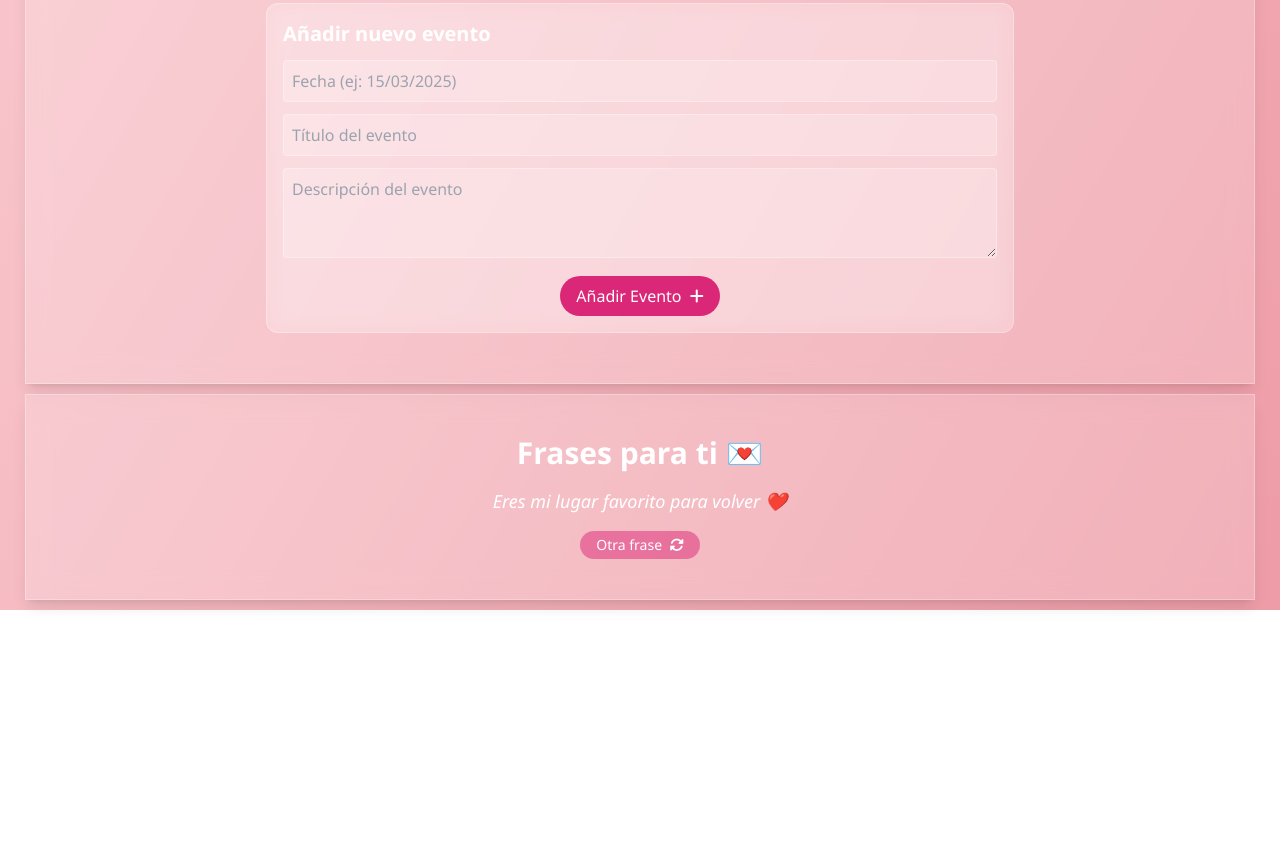
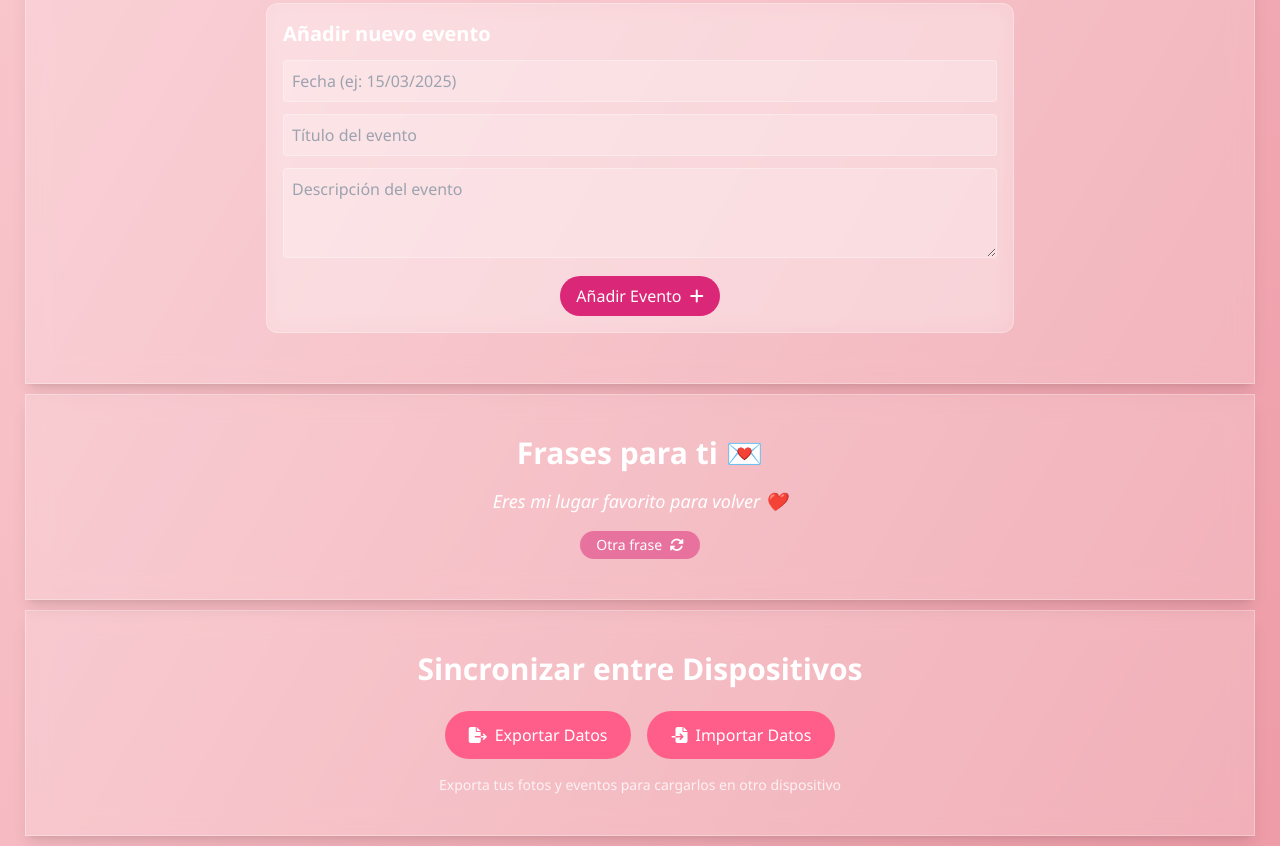
Before and after one commit to devloop307/History, a plain HTML site: page contenido.html in a window 1280 px wide. Shown: the part 1720-2566 px from the top of the page. Before the commit the page ends 2330 px from the top, so only its background shows below. Drawn offline with nearby package versions, Linux system fonts and the light colour scheme.

Commit message:
hello world

```diff
--- a/contenido.html
+++ b/contenido.html
@@ -547,7 +547,23 @@
   </div>
 </section>
 
-
+<!-- Nueva sección: Sincronización entre dispositivos -->
+<section class="py-10 glass p-6 shadow-lg z-10">
+  <div class="max-w-3xl mx-auto text-center">
+    <h2 class="text-3xl font-bold mb-6">Sincronizar entre Dispositivos</h2>
+    <div class="action-buttons justify-center">
+      <button onclick="exportarDatos()" class="action-btn">
+        <i class="fas fa-file-export"></i> Exportar Datos
+      </button>
+      <button onclick="importarDatos()" class="action-btn">
+        <i class="fas fa-file-import"></i> Importar Datos
+      </button>
+    </div>
+    <p class="mt-4 text-sm text-white/80">
+      Exporta tus fotos y eventos para cargarlos en otro dispositivo
+    </p>
+  </div>
+</section>
 
   <script>
     // Variables globales
@@ -928,6 +944,73 @@ function handleImageUpload(event) {
     window.deleteEvent = deleteEvent;
     window.deleteImage = deleteImage;
     window.openImageManager = openImageManager;
+
+    // ===== EXPORTAR/IMPORTAR DATOS ===== //
+function exportarDatos() {
+  const datos = {
+    galleryImages: localStorage.getItem('galleryImages'),
+    timelineEvents: localStorage.getItem('timelineEvents')
+  };
+
+  // Crear archivo JSON descargable
+  const blob = new Blob([JSON.stringify(datos, null, 2)], { type: 'application/json' });
+  const url = URL.createObjectURL(blob);
+
+  const a = document.createElement('a');
+  a.href = url;
+  a.download = 'respaldo_nuestra_historia.json';
+  document.body.appendChild(a);
+  a.click();
+  document.body.removeChild(a);
+
+  setTimeout(() => URL.revokeObjectURL(url), 100);
+
+  alert('✅ Datos exportados! Guarda este archivo .json y compártelo con tu pareja.');
+}
+
+function importarDatos() {
+  const input = document.createElement('input');
+  input.type = 'file';
+  input.accept = '.json';
+
+  input.onchange = (e) => {
+    const file = e.target.files[0];
+    if (!file) return;
+
+    const reader = new FileReader();
+    reader.onload = (event) => {
+      try {
+        const datos = JSON.parse(event.target.result);
+
+        if (!datos.galleryImages && !datos.timelineEvents) {
+          throw new Error("Archivo no válido");
+        }
+
+        if (confirm(`¿Importar ${datos.galleryImages ? 'fotos' : ''} ${datos.timelineEvents ? 'y eventos' : ''}? Los datos actuales se conservarán.`)) {
+          if (datos.galleryImages) {
+            localStorage.setItem('galleryImages', datos.galleryImages);
+          }
+          if (datos.timelineEvents) {
+            localStorage.setItem('timelineEvents', datos.timelineEvents);
+          }
+
+          alert('Datos importados con éxito! Recargando...');
+          setTimeout(() => location.reload(), 1000);
+        }
+      } catch (error) {
+        alert('❌ Error: El archivo no es válido o está corrupto.');
+      }
+    };
+    reader.readAsText(file);
+  };
+
+  input.click();
+}
+
+// Hacer funciones accesibles globalmente
+window.exportarDatos = exportarDatos;
+window.importarDatos = importarDatos;
+
   </script>
 </body>
 </html>
```
